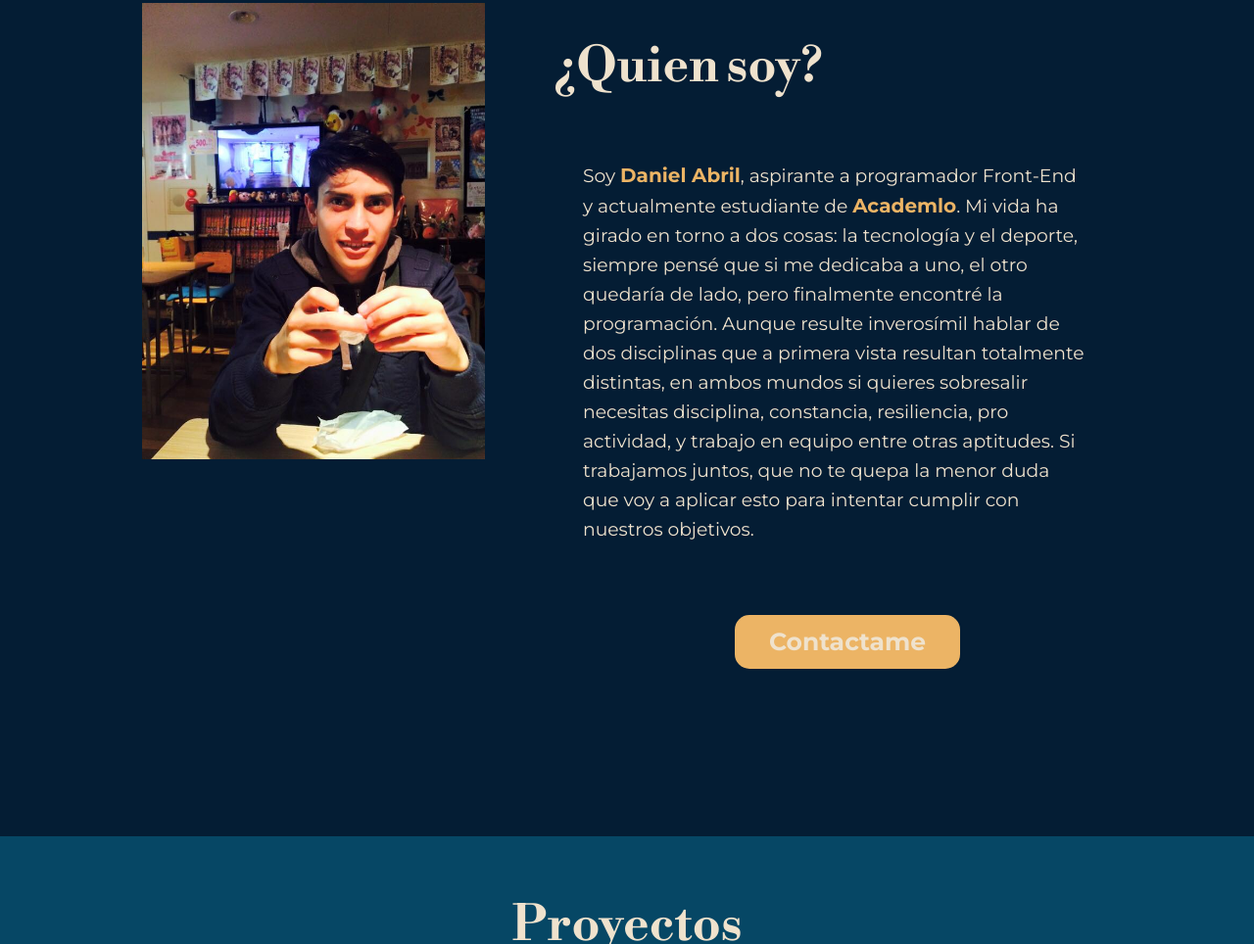
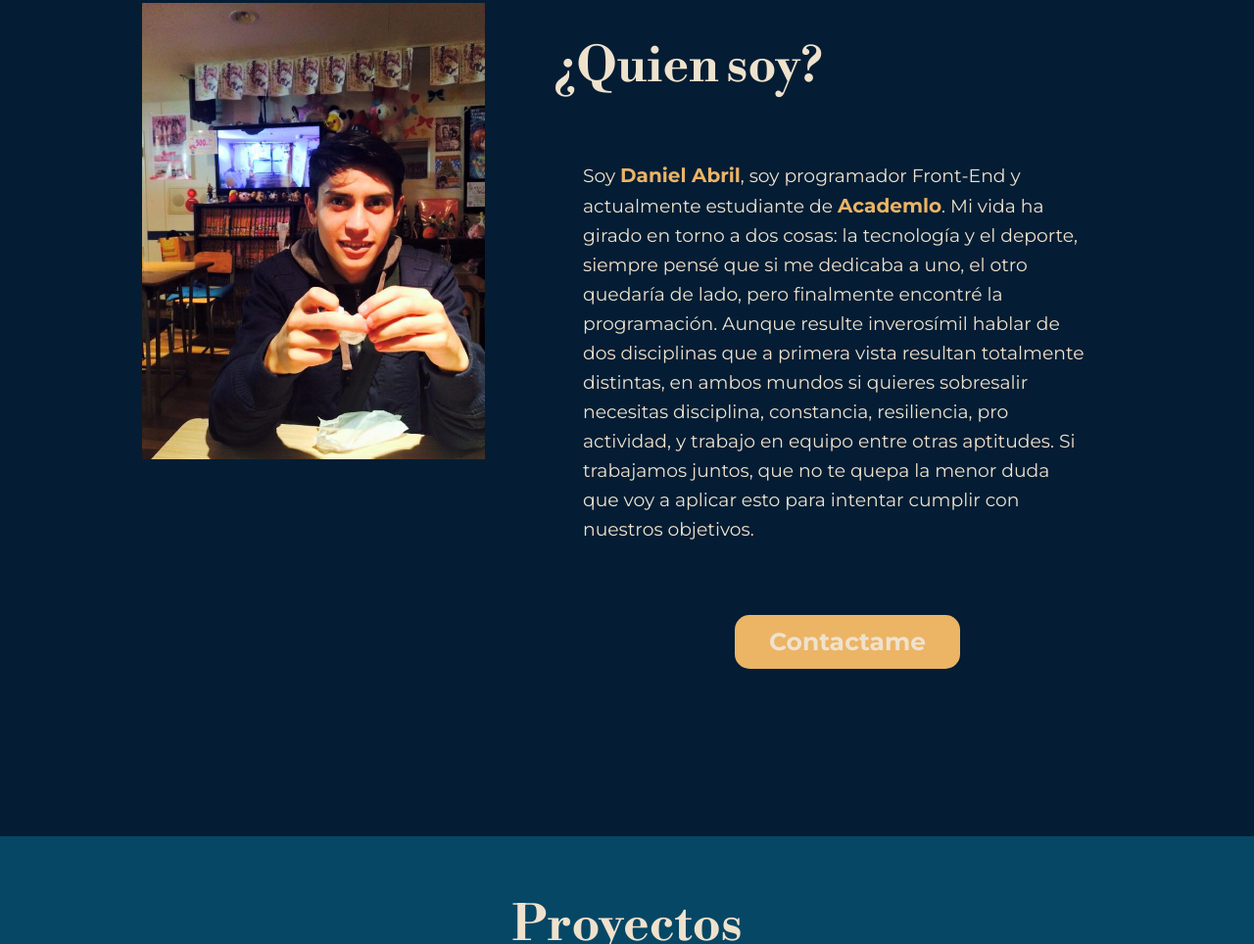
Before and after one commit to DanielAbril15/personal-page, a plain HTML site: page index.html in a window 1280 px wide. Shown: the part 897-1861 px from the top of the page at 98% size. Drawn offline with nearby package versions, Linux system fonts and the light colour scheme.

Commit message:
cambio minimo en about

```diff
--- a/index.html
+++ b/index.html
@@ -70,7 +70,7 @@
                     <h1>¿Quien soy?</h1>
                     <div class="about-me-text-info">
                         <div class="info">
-                            <p>Soy <span>Daniel Abril</span>, aspirante a programador Front-End y
+                            <p>Soy <span>Daniel Abril</span>, soy programador Front-End y
                                 actualmente estudiante de <span>Academlo</span>. Mi vida ha girado en torno a dos cosas:
                                 la tecnología y el deporte, siempre pensé que si me dedicaba a uno, el otro quedaría de
                                 lado,
```
